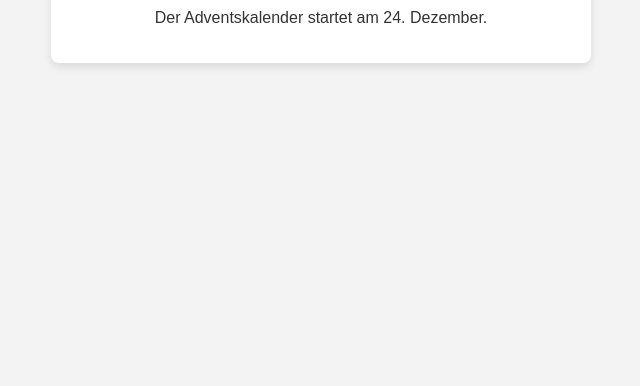
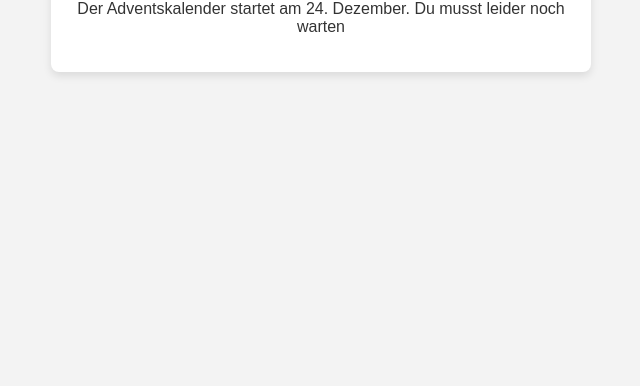
Before and after one commit to DavidNeureiter/ChristmasCalendar, a plain HTML site: page index.html in a window 1280 px wide. Shown: the part 414-800 px from the top of the page, without its empty margins (319-959 px from the left). Drawn offline with Linux system fonts and the light colour scheme.

Commit message:
Update index.html

```diff
--- a/index.html
+++ b/index.html
@@ -70,7 +70,7 @@
             if (today.getMonth() === 11 && dayOfMonth >= 1 && dayOfMonth <= 24) {
                 return texts[dayOfMonth - 1];
             }
-            return "Der Adventskalender startet am 24. Dezember.";
+            return "Der Adventskalender startet am 24. Dezember. Du musst leider noch warten";
         }
 
         document.getElementById('day-text').textContent = getTextForToday();
```
